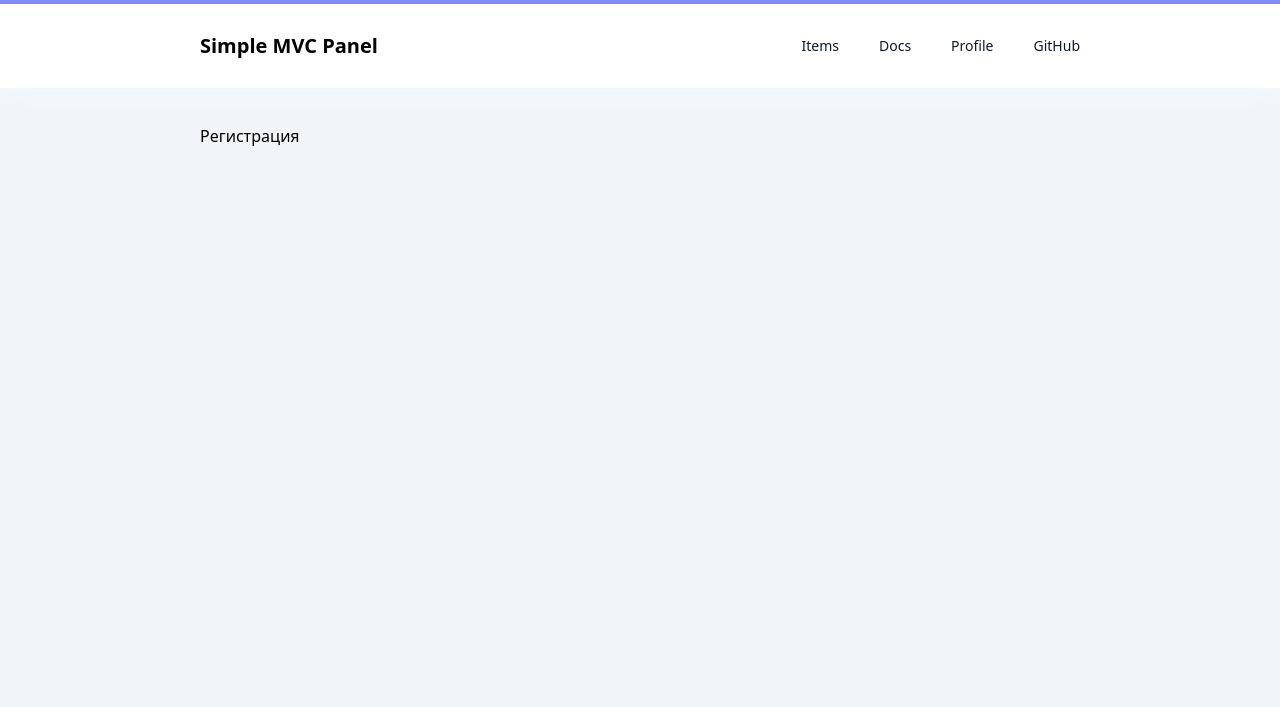
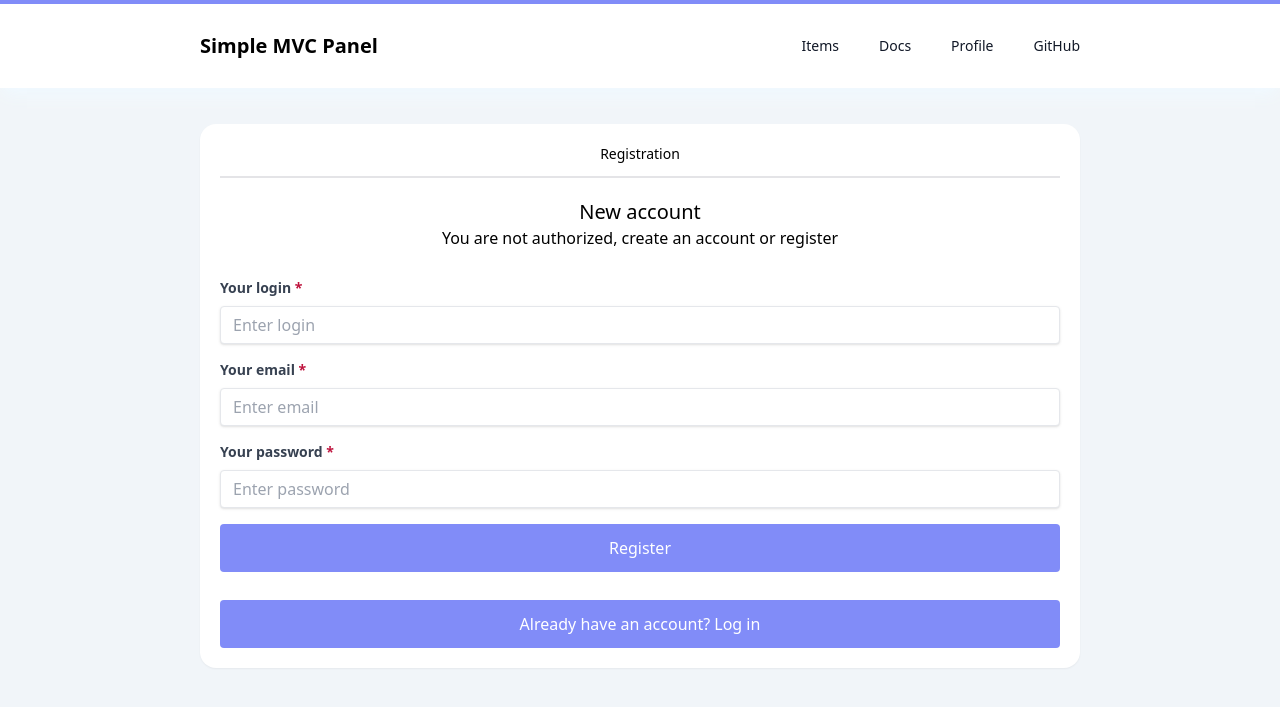
Before and after one commit to VladimirKostikov/PSM-Php-Simple-MVC, a PHP site: page /register in a window 1280 px wide. Shown: the top 707 px of the page. Run offline with PHP 8.4, Linux system fonts and the light colour scheme; some libraries are stand-ins or nearby versions.

Commit message:
Register template added

```diff
--- a/app/Classes/Controller.php
+++ b/app/Classes/Controller.php
@@ -11,7 +11,7 @@ class Controller {
 
     protected function view(string $template, $data = array()) {
         $view = new View(PATH_HEADER, PATH_FOOTER);
-        include(ROOT."/views/".$template.FILE_TEMPLATE_TYPE);
+        return include(ROOT."/views/".$template.FILE_TEMPLATE_TYPE);
     }
 
     protected function redirect($uri) {
--- a/app/Classes/Route.php
+++ b/app/Classes/Route.php
@@ -39,10 +39,10 @@ class Route {
             $class = "App\Controllers\\".$route[2];
             $controller = new $class();
 
-            call_user_func(array($controller, $route[3]), $this->data);
+            return call_user_func(array($controller, $route[3]), $this->data);
         }
         else {
-            include(ROOT."/views/errors/404".FILE_TEMPLATE_TYPE);
+            return include(ROOT."/views/errors/404".FILE_TEMPLATE_TYPE);
         }
     }
 
--- a/app/Classes/View.php
+++ b/app/Classes/View.php
@@ -11,15 +11,11 @@ class View {
     }
 
     public function get_header() {
-        include(ROOT.$this->path_header);
+        return include(ROOT.$this->path_header);
     }
 
     public function get_footer() {
-        include(ROOT.$this->path_footer);
+        return include(ROOT.$this->path_footer);
     }
 
-    public function asset(string $path) {
-        echo ROOT."/public/".$path;
-        return 1;
-    }
 }
--- a/views/auth/registration.php
+++ b/views/auth/registration.php
@@ -2,7 +2,39 @@
 
 <main>
    <div class="container mx-auto max-w-4xl p-2 m-7">
-        Регистрация
+        <div class="bg-white p-5 rounded-2xl shadow-sm">
+            <div class="border-b-2 pb-3 border-zinc-200 text-center text-sm">
+               <span class="text-bold">Registration</span>
+            </div>
+            <div class="mt-5">
+               <div id="registration">
+                  <h1 class="text-xl text-center text-semibold">New account</h1>
+                  <p class="text-center">You are not authorized, create an account or register</p>
+               </div>
+               <div class="mt-1">
+                  <form action="" class="pt-6 pb-3 mb-4">
+                     <div class="mb-4">
+                        <label class="block text-gray-700 text-sm font-bold mb-2" for="login">Your login <b class="text-rose-700">*</b></label>
+                        <input type="text" name="login" id="login" placeholder="Enter login" class="shadow appearance-none border rounded w-full py-2 px-3 text-gray-700 leading-tight focus:outline-none focus:shadow-outline" required>
+                     </div>
+                     <div class="mb-4">
+                        <label class="block text-gray-700 text-sm font-bold mb-2" for="email">Your email <b class="text-rose-700">*</b></label>
+                        <input type="text" name="login" id="email" placeholder="Enter email" class="shadow appearance-none border rounded w-full py-2 px-3 text-gray-700 leading-tight focus:outline-none focus:shadow-outline" required>
+                     </div>
+                     <div class="mb-4">
+                        <label class="block text-gray-700 text-sm font-bold mb-2" for="login">Your password <b class="text-rose-700">*</b></label>
+                        <input type="text" name="login" id="login" placeholder="Enter password" class="shadow appearance-none border rounded w-full py-2 px-3 text-gray-700 leading-tight focus:outline-none focus:shadow-outline" required>
+                     </div>
+                     <div>
+                        <input type="submit" name="login" id="login" value="Register" class="w-full p-3 bg-indigo-400 rounded text-white" style="cursor: pointer">
+                     </div>
+                  </form>
+               </div>
+               <div class="mt-1">
+                  <a href="/login" class="block w-full p-3 bg-indigo-400 rounded text-white text-center">Already have an account? Log in</a>
+               </div>
+            </div>
+        </div>
    </div>
 </main>
 
```
